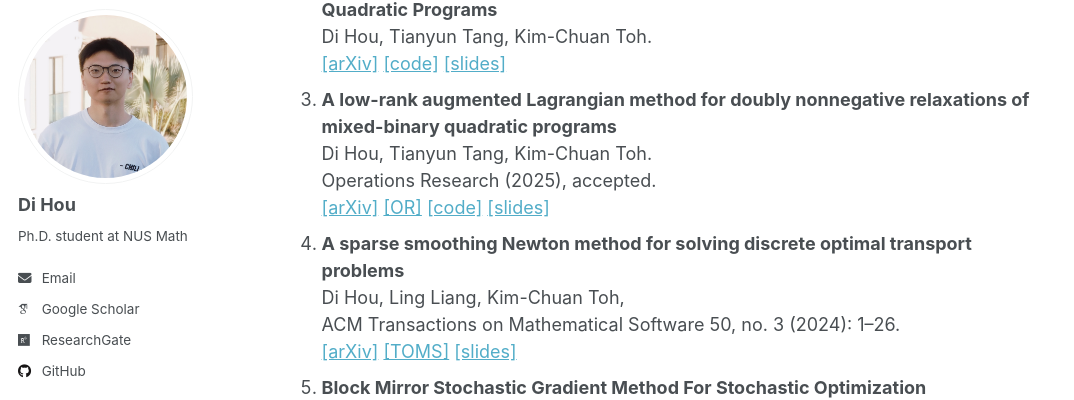
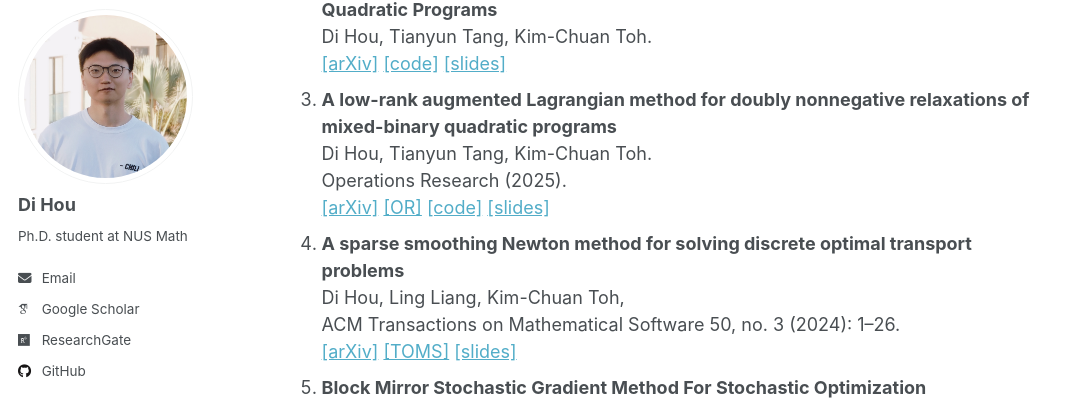
Before and after one commit to HouDiOpt/HouDiOpt.github.io, a Jekyll site: the page built from _pages/about.md, in a window 1280 px wide and 900 px high, scrolled down 672 px. Shown: the part 90-490 px from the top of the window, without its empty margins (0-1074 px from the left). Built offline with Jekyll 4.4.1, drawn with Linux system fonts in a browser that asks for light colours; some web fonts are replaced; a script that is not in the unit is left out.

Commit message:
Revise publication status in about.md
Updated publication status for a paper in Operations Research.

```diff
--- a/_pages/about.md
+++ b/_pages/about.md
@@ -25,7 +25,7 @@ Publications
 <br>[[arXiv]](https://arxiv.org/abs/2507.13776) [[code]](https://github.com/HouDiOpt/RiNNALplus) [[slides]](/files/RiNNALplus_ICCOPT.pdf)
 1. **A low-rank augmented Lagrangian method for doubly nonnegative relaxations of mixed-binary quadratic programs**
 <br>Di Hou, Tianyun Tang, Kim-Chuan Toh.
-<br>Operations Research (2025), accepted.
+<br>Operations Research (2025).
 <br>[[arXiv]](https://arxiv.org/abs/2502.13849) [[OR]](https://pubsonline.informs.org/doi/full/10.1287/opre.2024.1137) [[code]](https://github.com/HouDiOpt/RiNNAL) [[slides]](/files/RiNNAL.pdf)
 1. **A sparse smoothing Newton method for solving discrete optimal transport problems**
 <br>Di Hou, Ling Liang, Kim-Chuan Toh,
```
